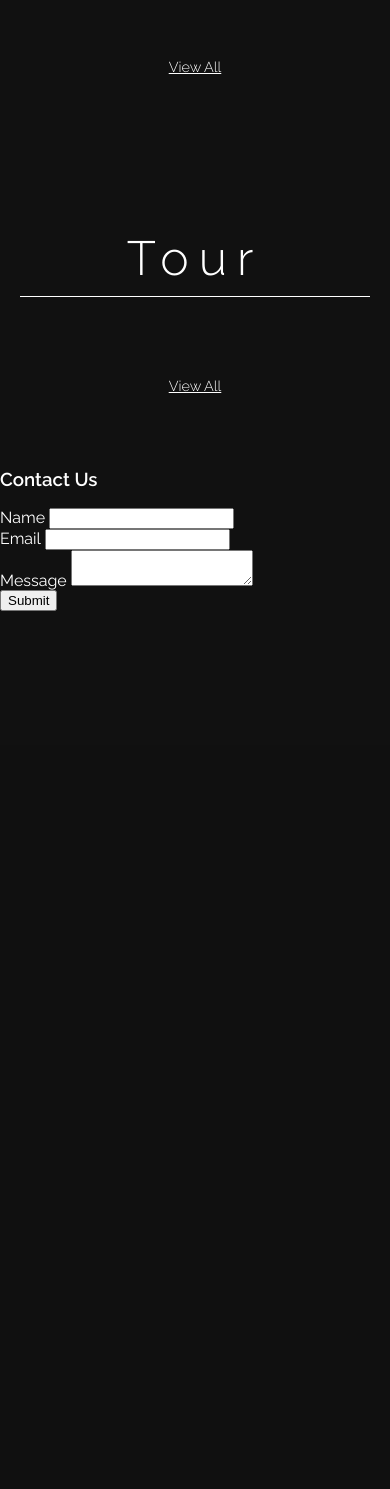
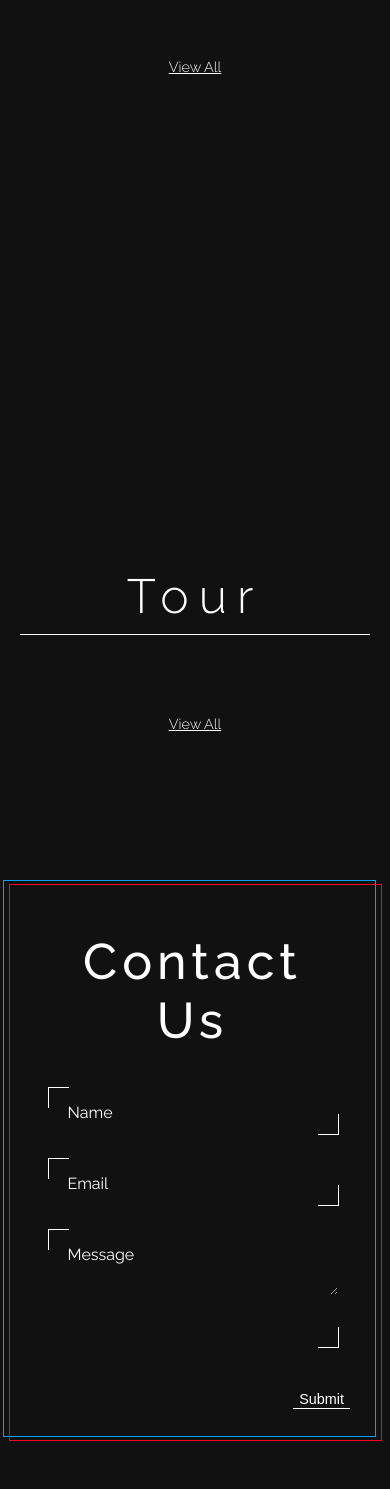
Before and after one commit to alexheist/sickwish, a Django app: page / in a window 390 px wide. Shown: the part 933-2422 px from the top of the page. Before the commit the page ends 1544 px from the top, so only its background shows below. Run offline with Django 3.2, Linux system fonts and the light colour scheme; data that the repository does not hold is empty; style sheets or scripts are compiled from the project's sources; some libraries are stand-ins or nearby versions.

Commit message:
mobile home finished

```diff
--- a/main/static/css/base.scss
+++ b/main/static/css/base.scss
@@ -12,7 +12,7 @@ body {
   display: grid;
   font-family: "Raleway", sans-serif;
   grid-template-columns: 100%;
-  grid-template-rows: 100vh 1fr 0.8fr 1.1fr;
+  grid-template-rows: 100vh 1fr 0.6fr 0.5fr;
   margin: 0;
   overflow-x: hidden;
 }
--- a/main/static/css/main.scss
+++ b/main/static/css/main.scss
@@ -179,6 +179,144 @@
   }
 }
 
+.contact {
+  margin: 0 10px 50px 5px;
+
+  &__title {
+    font-size: 50px;
+    font-weight: 500;
+    letter-spacing: 5px;
+    margin: 50px 50px 25px;
+    text-align: center;
+  }
+
+  &__form {
+    display: grid;
+    grid-template-columns: 1fr;
+    grid-template-rows: 1fr 1fr 2fr 50px;
+    justify-items: center;
+    padding-bottom: 30px;
+
+    .form__field {
+      padding: 0;
+      position: relative;
+      margin: 10px 0;
+      background: none;
+      border: none;
+      cursor: pointer;
+      color: white;
+      padding: 0;
+      box-sizing: content-box;
+      border: 2px solid transparent;
+
+      &::before,
+      &::after {
+        display: block;
+        content: "";
+        width: 20px;
+        height: 20px;
+        position: absolute;
+      }
+
+      &::before {
+        top: 0px;
+        left: 0px;
+        border-top: 1px solid white;
+        border-left: 1px solid white;
+        transition: 0.5s all;
+      }
+
+
+      input[type="text"],
+      input[type="email"],
+      textarea {
+        -webkit-appearance: none;
+        -moz-appearance: none;
+        appearance: none;
+        border: none;
+        font-size: 15px;
+        outline: 0;
+        background-color: transparent;
+        padding: 15px 20px;
+        width: 250px;
+        z-index: 1;
+        color: #fff;
+        font-weight: 300;
+      }
+
+      .form__field_innerwrapper {
+        z-index: -1;
+
+        &::before,
+        &::after {
+          display: block;
+          content: "";
+          width: 20px;
+          height: 20px;
+          position: absolute;
+        }
+
+        &::after {
+          bottom: -1px;
+          right: -1px;
+          border-bottom: 1px solid white;
+          border-right: 1px solid white;
+          transition: 0.5s all;
+        }
+      }
+
+      label {
+        font-size: 16px;
+        position: absolute;
+        -webkit-transform: translate(20px, 16px) scale(1);
+        transform: translate(20px, 16px) scale(1);
+        -webkit-transform-origin: top left;
+        transform-origin: top left;
+        -webkit-transition: all 0.1s ease-in-out;
+        transition: all 0.1s ease-in-out;
+        z-index: -1;
+      }
+
+      &--active label {
+        -webkit-transform: translate(5px, -20px) scale(0.75);
+        transform: translate(5px, -20px) scale(0.75);
+      }
+
+
+      &--active::before,
+      &--active::after,
+      &--active .form__field_innerwrapper::before,
+      &--active .form__field_innerwrapper::after {
+        width: 100%;
+        height: 100%;
+      }
+
+
+      .error {
+        color: #ff001f;
+      }
+    }
+
+    input[type="submit"] {
+      justify-self: end;
+      align-self: end;
+      margin-right: 30px;
+      color: #fff;
+      text-decoration: none;
+      font-weight: 300;
+      font-size: 0.9em;
+      background-color: transparent;
+      outline: none;
+      border: none;
+      border-bottom: 1px solid #fff;
+    }
+
+    .response {
+      &--error {}
+    }
+  }
+}
+
 .chevron {
   height: 8px;
   width: 8px;
@@ -190,17 +328,27 @@
 
 .bordered {
   position: relative;
-  border: 1px solid #ff001f;
 
   &:before {
     content: " ";
     position: absolute;
     z-index: -1;
-    top: -6px;
-    left: -6px;
+    top: -2px;
+    left: -2px;
     right: 4px;
     bottom: 2px;
     border: 1px solid #00a3ff;
+  }
+
+  &:after {
+    content: " ";
+    position: absolute;
+    z-index: -1;
+    top: 2px;
+    left: 4px;
+    right: -2px;
+    bottom: -2px;
+    border: 1px solid #ff001f;
   }
 }
 
--- a/main/templates/main/index.html
+++ b/main/templates/main/index.html
@@ -53,24 +53,30 @@ Sick Wish is a New(er) Wave band formed in Boise, ID in 2014 by former Built to
     <a href="/tour" class="tour__cta">View All</a>
 </section>
 
-<section id="contact" class="contact">
+<section id="contact" class="contact bordered">
     <h3 class="contact__title">Contact Us</h3>
     <form class="contact__form" method="post">
         <div id="name" class="form__field">
+            <span class="form__field_innerwrapper">
                 <label id="name-label" for="name">Name</label>
                 <input type="text" name="name" onfocus="handleFocus(this.name);" onblur="handleBlur(this.name);" onchange="handleChange(this);" />
+            </span>
         </div>
         <div id="email" class="form__field">
+            <span class="form__field_innerwrapper">
                 <label id="email-label" for="email">Email</label>
                 <input type="email" name="email" onfocus="handleFocus(this.name);" onblur="handleBlur(this.name);" onchange="handleChange(this);" />
+            </span>
         </div>
         <div id="message" class="form__field form__field--textarea">
+            <span class="form__field_innerwrapper">
                 <label id="message-label" for="message">Message</label>
                 <textarea name="message" onfocus="handleFocus(this.name);" onblur="handleBlur(this.name);" onchange="handleChange(this);"></textarea>
+            </span>
         </div>
         {% csrf_token %}
+        <input class="btn" type="submit" value="Submit" />
         <span class="response"></span>
-        <input class="btn" type="submit" value="Submit" />
     </form>
 </section>
 {% endblock content %}
```
Lines whose indentation alone changed are shown as unchanged.
